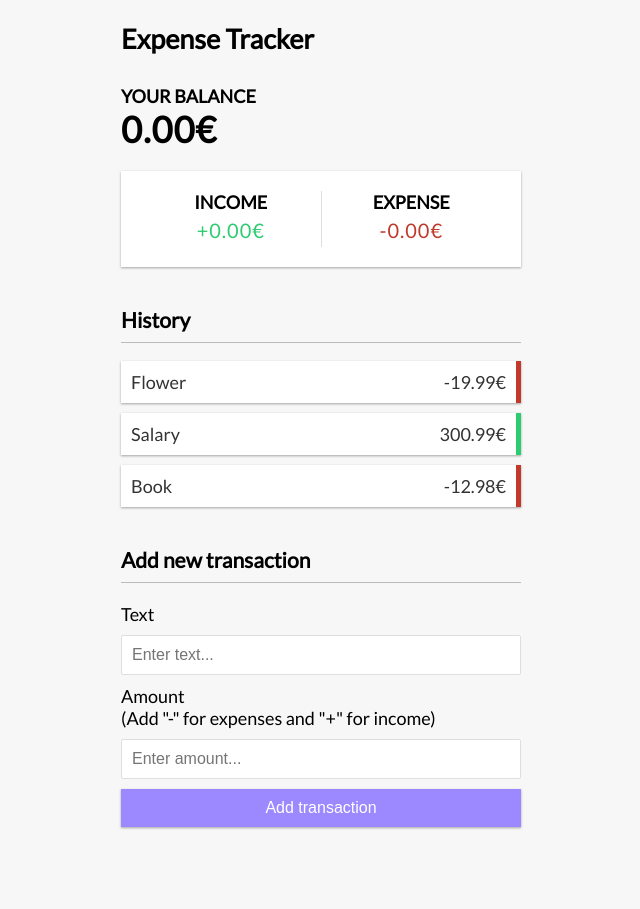
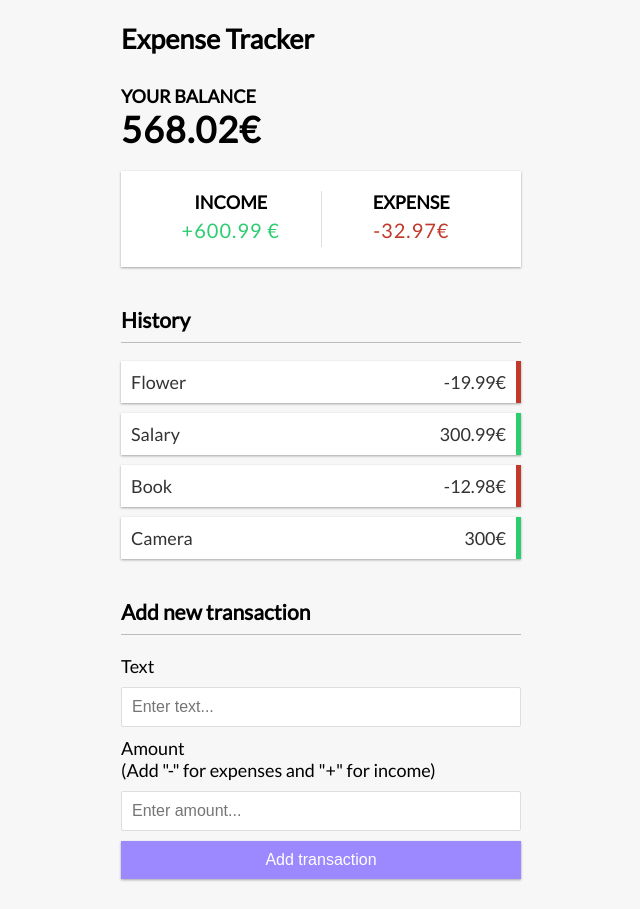
Before and after one commit to Moerca/Vue-ExpenseTracker, a Vue app: page / in a window 1280 px wide. Shown: the whole page, without its empty margins (319-959 px from the left). Before the commit the page ends 857 px from the top, so only its background shows below. Built offline with nearby package versions, Linux system fonts and the light colour scheme.

Commit message:
income / expenses calculation

```diff
--- a/src/App.vue
+++ b/src/App.vue
@@ -1,32 +1,56 @@
 <template>
 <Header />
 <div class="container">
-  <Balance />
-  <IncomeExpenses />
-  <TransactionList />
+  <Balance :total="total"/>
+  <IncomeExpenses :income="income" :expenses="expenses"/>
+  <TransactionList :transactions="transactions" />
   <AddTransaction />
 
 </div>
 
 </template>
 
-<script>
+<script setup>
   import Header from './components/Header.vue';
   import Balance from './components/Balance.vue';
   import IncomeExpenses from './components/IncomeExpenses.vue';
   import TransactionList from './components/TransactionList.vue';
   import AddTransaction from './components/AddTransaction.vue';
 
+  //reactiveness
+  import { ref, computed } from 'vue';
 
+  const transactions = ref([
+  {id: 1, text: 'Flower', amount: -19.99},
+  {id: 2, text: 'Salary', amount: +300.99},
+  {id: 3, text: 'Book', amount: -12.98},
+  {id: 4, text: 'Camera', amount: 300},
+  ]);
 
+  // get total
+const total = computed(() => {
+  return transactions.value.reduce((acc, transaction) => {
+    return acc + transaction.amount;
+  }, 0);
+});
 
-  export default {
-    components: {
-      Header,
-      Balance,
-      IncomeExpenses,
-      TransactionList,
-      AddTransaction
-    },
-  };
+// get income
+const income = computed(() => {
+  return transactions.value
+  .filter((transaction) => transaction.amount > 0)
+  .reduce((acc, transaction) => {
+    return acc + transaction.amount;
+  }, 0)
+  .toFixed(2);
+});
+
+// get expenses
+const expenses = computed(() => {
+  return transactions.value
+  .filter((transaction) => transaction.amount < 0)
+  .reduce((acc, transaction) => {
+    return acc + transaction.amount;
+  }, 0)
+  .toFixed(2);
+});
 </script>
--- a/src/components/Balance.vue
+++ b/src/components/Balance.vue
@@ -1,4 +1,15 @@
 <template>
     <h4>Your Balance</h4>
-    <h1 id="balance">0.00€</h1>
+    <h1 id="balance">{{ total }}€</h1>
 </template>
+
+<script setup>
+    import {defineProps} from 'vue';
+
+    const probs = defineProps({
+        total: {
+            type: Number,
+            required: true,
+        },
+    });
+</script>
--- a/src/components/IncomeExpenses.vue
+++ b/src/components/IncomeExpenses.vue
@@ -2,11 +2,26 @@
     <div class="inc-exp-container">
         <div>
             <h4>Income</h4>
-            <p id="money-plus" class="money plus">+0.00€</p>
+            <p id="money-plus" class="money plus">+{{ income }} €</p>
         </div>
         <div>
             <h4>Expense</h4>
-            <p id="money-minus" class="money minus">-0.00€</p>
+            <p id="money-minus" class="money minus">{{expenses}}€</p>
         </div>
     </div>
 </template>
+
+<script setup>
+    import { defineProps } from 'vue';
+
+    const probs = defineProps({
+        income: {
+            type: Number,
+            required: true
+        },
+        expenses: {
+            type: Number,
+            required: true
+        },
+    });
+</script>
--- a/src/components/TransactionList.vue
+++ b/src/components/TransactionList.vue
@@ -9,16 +9,13 @@
         </ul>
 </template>
 
-<script>
-    export default {
-        data() {
-            return {
-                transactions: [
-                    {id: 1, text: 'Flower', amount: -19.99},
-                    {id: 2, text: 'Salary', amount: +300.99},
-                    {id: 3, text: 'Book', amount: -12.98},
-                ],
-            };
-        },
-    };
+<script setup>
+import { defineProps } from 'vue';
+
+const props = defineProps({
+  transactions: {
+    type: Array,
+    required: true,
+  },
+});
 </script>
```
